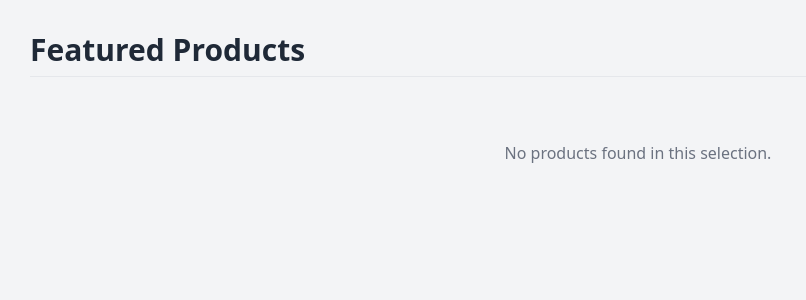
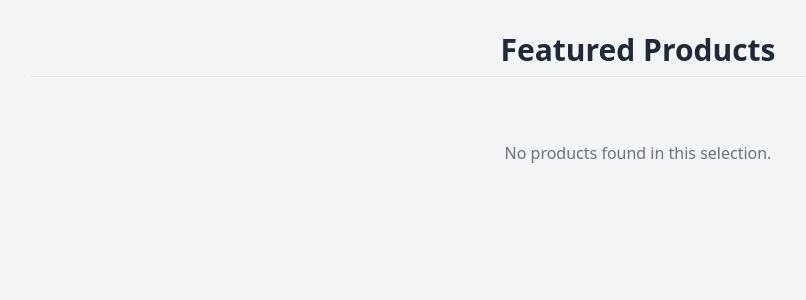
Before and after one commit to Brien123/Flask-Practice, a Flask app: template src/templates/web/home.html in a window 1280 px wide. Shown: the top 300 px of the page, without its empty margins (2-808 px from the left). Run offline with Flask 3, Linux system fonts and the light colour scheme; the template is opened without the code that fills it, so the values that code supplies are empty.

Commit message:
template update

```diff
--- a/src/templates/web/home.html
+++ b/src/templates/web/home.html
@@ -9,7 +9,7 @@
 <body class="bg-gray-100 font-sans">
 
     <div class="container mx-auto p-4 sm:p-6 lg:p-8">
-        <h1 class="text-3xl font-bold text-gray-800 mb-6 border-b pb-2">Featured Products</h1>
+        <h1 class="text-3xl font-bold text-gray-800 mb-6 border-b pb-2 text-center">Featured Products</h1>
 
         <div class="grid grid-cols-1 sm:grid-cols-2 md:grid-cols-3 lg:grid-cols-4 gap-6">
             {% for product in products %}
```
